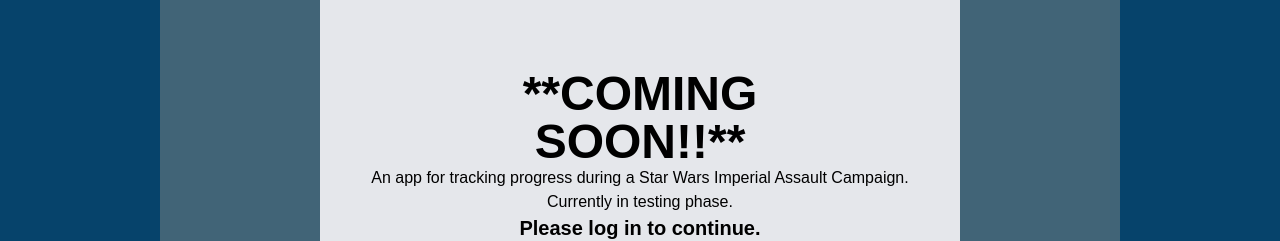
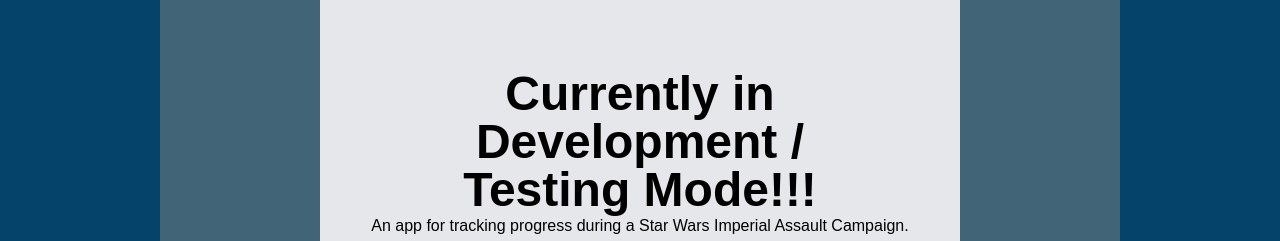
Before and after one commit to christinebergen/282final, a Next.js app: page / in a window 1280 px wide. Shown: the part 578-819 px from the top of the page. Built offline with nearby package versions, Linux system fonts and the light colour scheme; no server answers.

Commit message:
small change

```diff
--- a/pages/index.js
+++ b/pages/index.js
@@ -32,7 +32,7 @@
             className="border-4 border-gray-400 mt-10"
           />
           <h1 className="w-full md:w-2/3 mt-20 text-xl md:text-5xl font-bold text-center">
-            **COMING SOON!!**
+            Currently in Development / Testing Mode!!!
           </h1>
           <h2>
             An app for tracking progress during a Star Wars Imperial Assault
```
